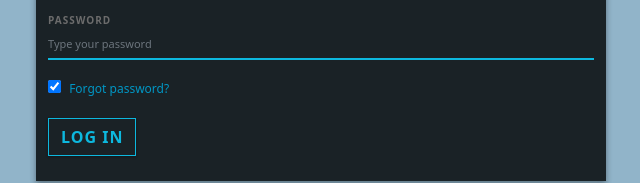
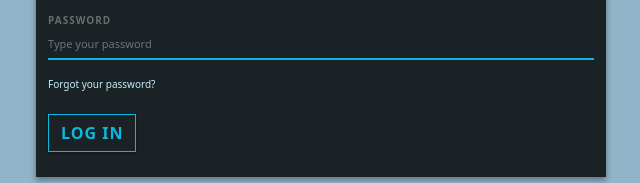
Before and after one commit to Yaryna-Martyniuk/Bootstrap-Login-Form, a plain HTML site: page index.html in a window 1280 px wide. Shown: the part 249-432 px from the top of the page, without its empty margins (319-959 px from the left). Drawn offline with nearby package versions, Linux system fonts and the light colour scheme.

Commit message:
link to restore passwird page changed

```diff
--- a/forgot_password_btn.js
+++ /dev/null
@@ -1,7 +0,0 @@
-
-function forgotPass(){
-    if(document.querySelector(".forgot_password").checked = true){
-        document.querySelector(".btn btn-outline-primary").replaceWith('Send new password')
-    }
-}
-forgotPass();
--- a/index.css
+++ b/index.css
@@ -85,7 +85,7 @@ input[placeholder] {
   outline: 0;
   background-color: var(--login-field-bg);
   color: var(--input-text);
-  size:15px;
+  size: 15px;
 }
 
 input:focus {
@@ -103,15 +103,15 @@ label {
   letter-spacing: 1px;
 }
 
-.forgot_password_div {
-  margin-top: -20px;
+.forgot_pass_div {
+  margin-top: -30px;
   margin-bottom: 20px;
-  color:var(--input-placeholder-text);
-  font-size: 12px;
 }
 
-.forgot_password_div > label{
-  margin-left:5px;
+.forgot_pass {
+  font-size: 10px;
+  text-decoration: none;
+  color: var(--input-underline-focus);
 }
 
 .btn-outline-primary {
--- a/index.html
+++ b/index.html
@@ -30,10 +30,8 @@
                                 <label class="form-control-label">PASSWORD</label>
                                 <input type="password" class="form-control" placeholder="Type your password" i required>
                             </div>
-                            <div class="forgot_password_div">
-                                <input type="checkbox" class="forgot_password" name="forgot_password"
-                                    id="forgot_password" onclick="forgotPass()">
-                                <label for="forgot_password">Forgot password?</label>
+                            <div class="forgot_pass_div">
+                                <a href="http://" class="forgot_pass" target="_blank" rel="noopener noreferrer">Forgot your password?</a>
                             </div>
 
                             <div class="col-lg-6 login-button">
@@ -47,7 +45,6 @@
         </div>
     </div>
 
-<script src="forgot_password_btn.js"></script>
 </body>
 
 </html>
```
